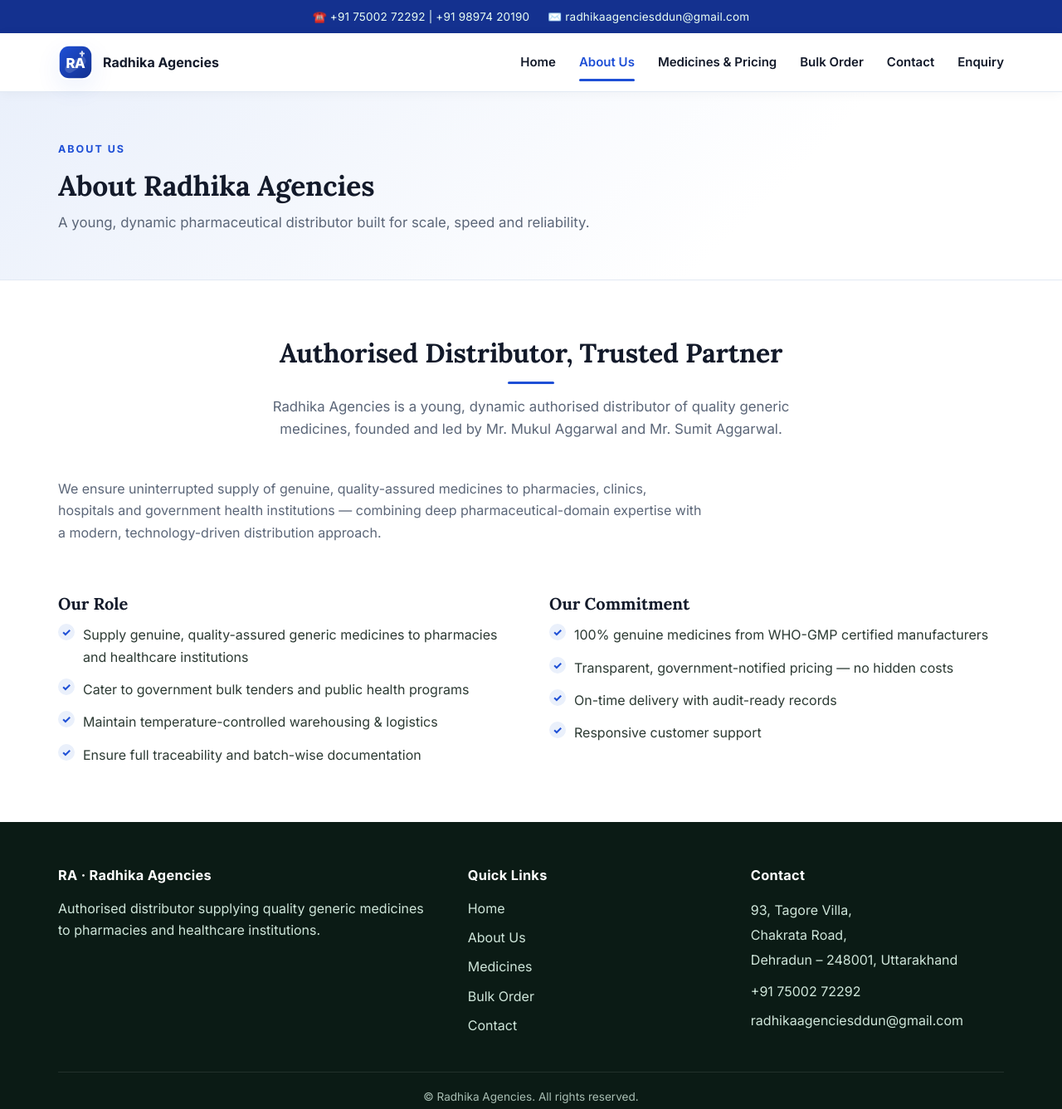
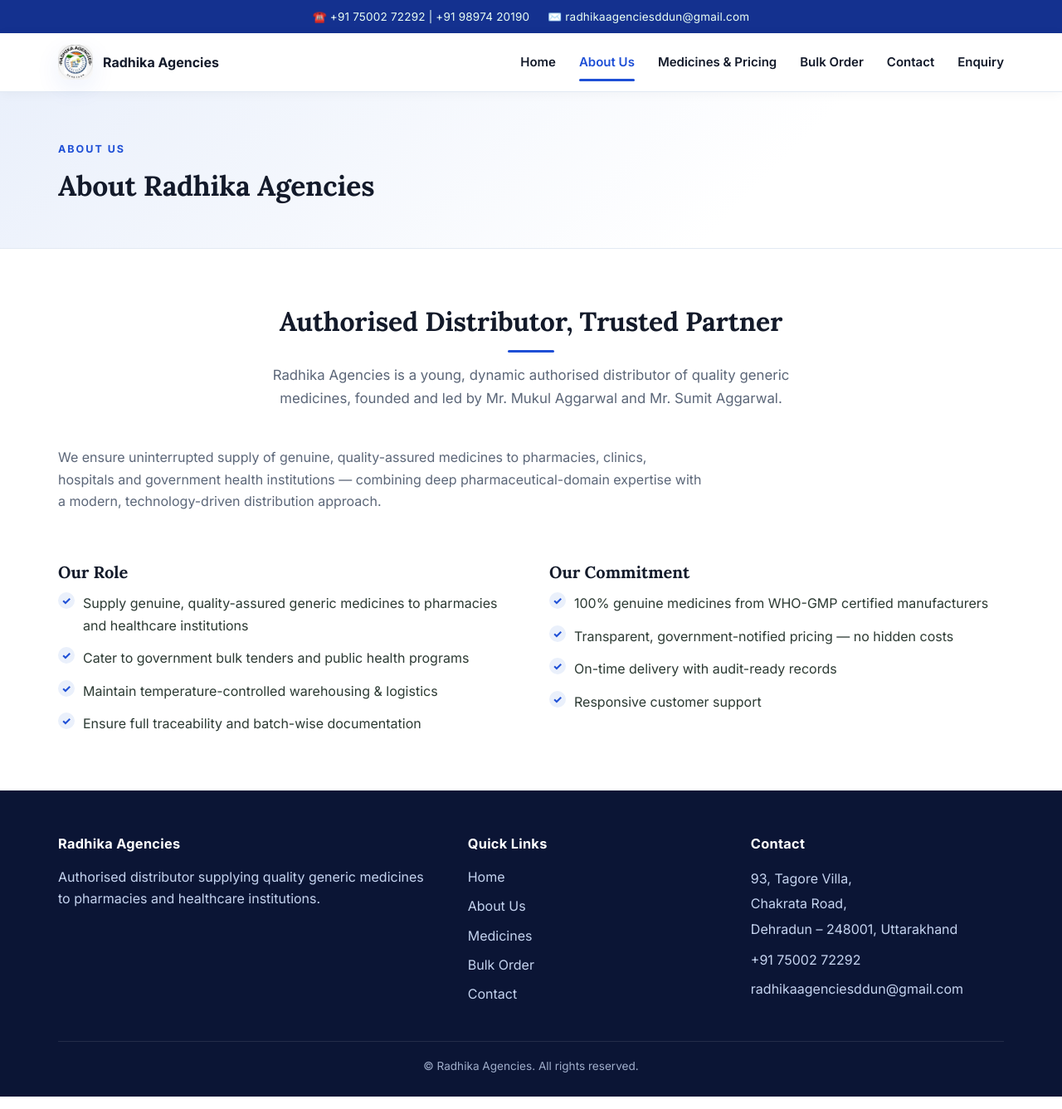
Before and after one commit to mukul11122/radhika-web, a plain HTML site: page about.html in a window 1280 px wide. Shown: the whole page at 83% size. Drawn offline with Linux system fonts and the light colour scheme.

Commit message:
Update logo, footer color, keep-alive for Render

```diff
--- a/about.html
+++ b/about.html
@@ -5,7 +5,7 @@
   <meta name="viewport" content="width=device-width, initial-scale=1.0">
   <title>About — Radhika Agencies</title>
   <meta name="description" content="About Radhika Agencies — a young, dynamic pharmaceutical distributor led by Mr. Mukul Aggarwal and Mr. Sumit Aggarwal.">
-  <link rel="icon" href="assets/img/logo.svg">
+  <link rel="icon" href="assets/img/radhika-logo.png">
   <link rel="stylesheet" href="css/style.css">
 </head>
 <body>
@@ -20,7 +20,7 @@
   <header class="header">
     <div class="container">
       <a href="index.html" class="brand">
-        <img src="assets/img/logo.svg" alt="Radhika Agencies" class="logo-img">
+        <img src="assets/img/radhika-logo.png" alt="Radhika Agencies" class="logo-img">
         <span>Radhika Agencies</span>
       </a>
       <button class="nav-toggle" aria-label="Menu">☰</button>
@@ -39,7 +39,6 @@
     <div class="container">
       <span class="eyebrow">About Us</span>
       <h1>About Radhika Agencies</h1>
-      <p>A young, dynamic pharmaceutical distributor built for scale, speed and reliability.</p>
     </div>
   </section>
 
@@ -75,7 +74,7 @@
     <div class="container">
       <div class="grid">
         <div>
-          <h4>RA · Radhika Agencies</h4>
+          <h4>Radhika Agencies</h4>
           <p>Authorised distributor supplying quality generic medicines to pharmacies and healthcare institutions.</p>
         </div>
         <div>
--- a/css/style.css
+++ b/css/style.css
@@ -223,7 +223,7 @@
 .cta .btn-outline:hover { background: rgba(255,255,255,.16); }
 
 /* Footer */
-.footer { background: #0b1b15; color: #cfe6da; padding: 54px 0 26px; }
+.footer { background: #0b1535; color: #c5d4f0; padding: 54px 0 26px; }
 .footer .grid { display: grid; grid-template-columns: 1.5fr 1fr 1fr; gap: 36px; text-align: left; }
 .footer h4 { color: #fff; margin-bottom: 16px; font-size: 1.02rem; font-family: "Inter", sans-serif; letter-spacing: .3px; }
 .footer a:hover { color: #fff; text-decoration: underline; }
--- a/render.yaml
+++ b/render.yaml
@@ -5,7 +5,7 @@
     rootDir: backend
     buildCommand: npm install
     startCommand: node server.js
-    pullRequestPreviewsEnabled: true
+    autoDeploy: true
     envVars:
       - key: NODE_VERSION
         value: "22"
```
Also changed, not shown: backend/server.js (+9 -0 lines), contact.html (+2 -2 lines), enquiry.html (+2 -2 lines), index.html (+2 -2 lines), medicines.html (+2 -2 lines), order.html (+2 -2 lines), assets/img/logos/elder.ico, assets/img/radhika-logo.png (added).
